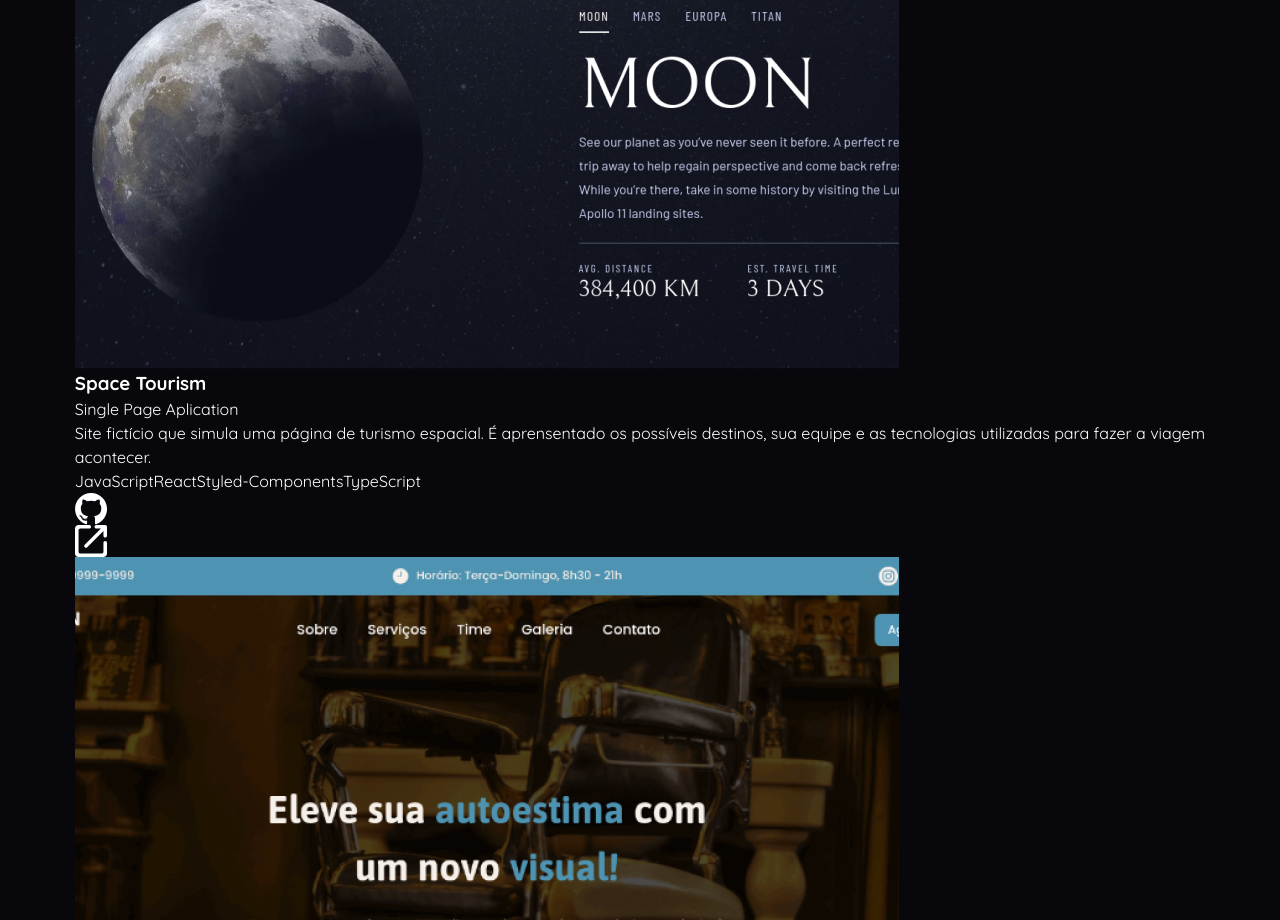
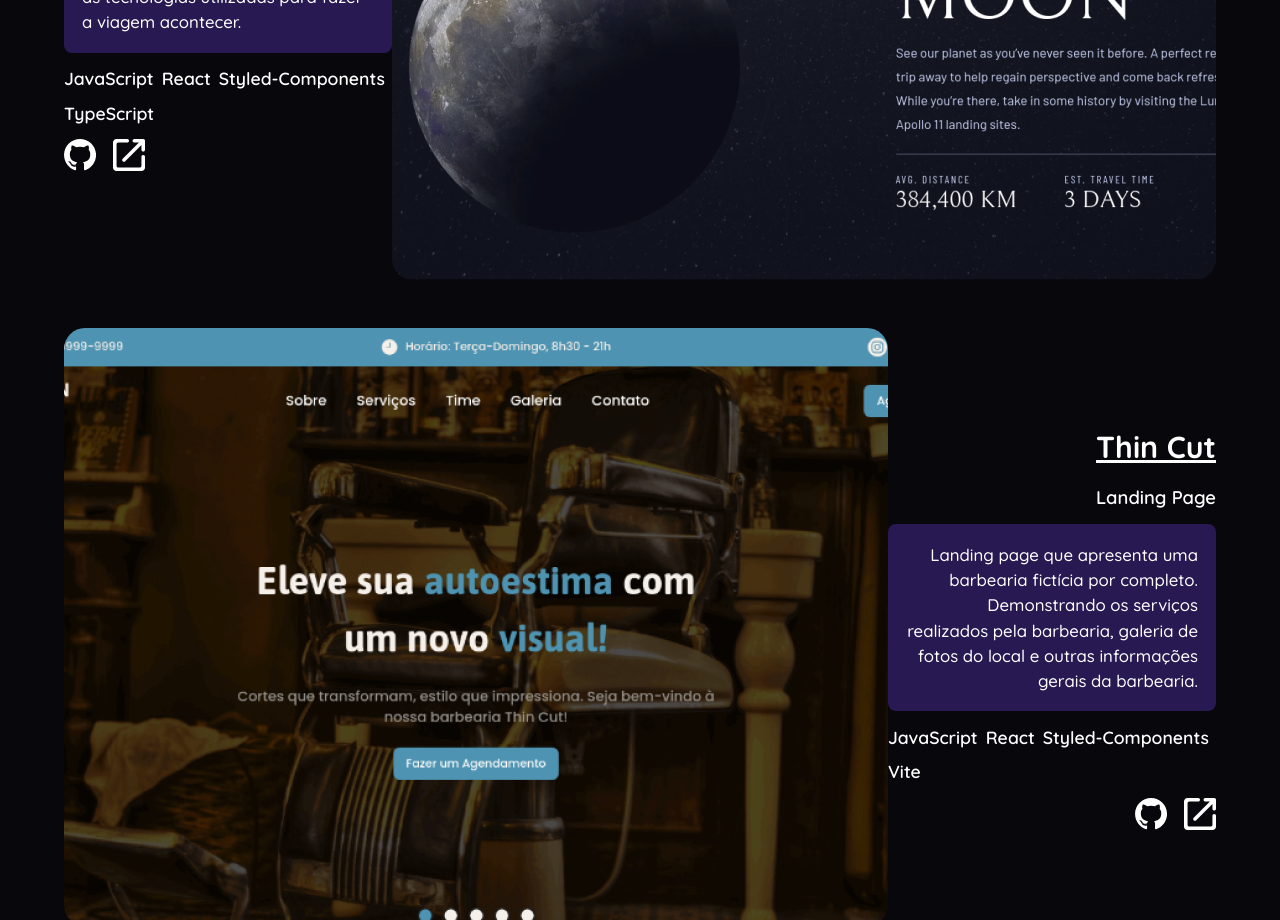
Before and after one commit to CauaRodrigues/portfolio, a React (Vite) app: page /about in a window 1280 px wide. Shown: the part 1880-2800 px from the top of the page. Built offline with nearby package versions, Linux system fonts and the light colour scheme.

Commit message:
projects section | OK

```diff
--- a/src/pages/About/index.jsx
+++ b/src/pages/About/index.jsx
@@ -21,7 +21,7 @@ export default function About() {
 
 const ContainerStyled = styled.main`
 	width: 100%;
-	padding: 24px 12px;
+	padding: 24px 0;
 	display: flex;
 	flex-direction: column;
 	align-items: center;
--- a/src/pages/About/sections/Projects/index.jsx
+++ b/src/pages/About/sections/Projects/index.jsx
@@ -13,11 +13,15 @@ export default function Projects() {
 
 			<S.Content>
 				<S.Project>
-					<img src="assets/projects/pickles.png" alt="Search Pickles" />
+					<img
+						className="project-image"
+						src="assets/projects/pickles.png"
+						alt="Search Pickles"
+					/>
 
 					<S.InfosProject>
 						<h3>Pickles Search</h3>
-						<span>Single Page Aplication</span>
+						<span className="aplication-type">Single Page Aplication</span>
 
 						<S.BoxDescription>
 							<p>
@@ -27,26 +31,30 @@ export default function Projects() {
 							</p>
 						</S.BoxDescription>
 
-						<S.Technologies>
+						<S.Technologies className="align-group">
 							<span>JavaScript</span>
 							<span>React</span>
 							<span>Styled-Components</span>
 							<span>Axios</span>
 						</S.Technologies>
 
-						<div className="links-project">
+						<S.GroupLink className="align-group">
 							<img src="assets/icons/github.svg" alt="repositório" />
 							<img src="assets/icons/link.svg" alt="link da aplicação" />
-						</div>
+						</S.GroupLink>
 					</S.InfosProject>
 				</S.Project>
 
 				<S.Project>
-					<img src="assets/projects/space.png" alt="Search Pickles" />
+					<img
+						className="project-image"
+						src="assets/projects/space.png"
+						alt="Search Pickles"
+					/>
 
 					<S.InfosProject>
 						<h3>Space Tourism</h3>
-						<span>Single Page Aplication</span>
+						<span className="aplication-type">Single Page Aplication</span>
 
 						<S.BoxDescription>
 							<p>
@@ -56,26 +64,30 @@ export default function Projects() {
 							</p>
 						</S.BoxDescription>
 
-						<S.Technologies>
+						<S.Technologies className="align-group">
 							<span>JavaScript</span>
 							<span>React</span>
 							<span>Styled-Components</span>
 							<span>TypeScript</span>
 						</S.Technologies>
 
-						<S.Links>
+						<S.GroupLink className="align-group">
 							<img src="assets/icons/github.svg" alt="repositório" />
 							<img src="assets/icons/link.svg" alt="link da aplicação" />
-						</S.Links>
+						</S.GroupLink>
 					</S.InfosProject>
 				</S.Project>
 
 				<S.Project>
-					<img src="assets/projects/thincut.png" alt="Search Pickles" />
+					<img
+						className="project-image"
+						src="assets/projects/thincut.png"
+						alt="Search Pickles"
+					/>
 
 					<S.InfosProject>
 						<h3>Thin Cut</h3>
-						<span>Landing Page</span>
+						<span className="aplication-type">Landing Page</span>
 
 						<S.BoxDescription>
 							<p>
@@ -85,17 +97,17 @@ export default function Projects() {
 							</p>
 						</S.BoxDescription>
 
-						<S.Technologies>
+						<S.Technologies className="align-group">
 							<span>JavaScript</span>
 							<span>React</span>
 							<span>Styled-Components</span>
 							<span>Vite</span>
 						</S.Technologies>
 
-						<S.Links>
+						<S.GroupLink className="align-group">
 							<img src="assets/icons/github.svg" alt="repositório" />
 							<img src="assets/icons/link.svg" alt="link da aplicação" />
-						</S.Links>
+						</S.GroupLink>
 					</S.InfosProject>
 				</S.Project>
 
--- a/src/pages/About/sections/Projects/section.styled.jsx
+++ b/src/pages/About/sections/Projects/section.styled.jsx
@@ -9,17 +9,89 @@ export const ProjectsSection = styled.section`
 
 	h2 {
 		align-self: flex-start;
+		font-size: min(2.3rem, 8vw);
+		font-weight: ${({ theme }) => theme.fonts.fw.bd};
+		font-family: ${({ theme }) => theme.fonts.fm.fira_code};
+		margin: 1rem 0;
+	}
+
+	button {
+		align-self: center;
 	}
 `;
 
-export const Content = styled.div``;
+export const Content = styled.div`
+	width: 100%;
 
-export const Project = styled.div``;
+	display: flex;
+	flex-direction: column;
+	gap: 3rem;
+`;
 
-export const InfosProject = styled.div``;
+export const Project = styled.div`
+	width: 100%;
+	display: flex;
+	align-items: center;
+	justify-content: center;
+	text-align: right;
 
-export const BoxDescription = styled.div``;
+	&:nth-child(2n) {
+		flex-direction: row-reverse;
+		text-align: left;
 
-export const Technologies = styled.div``;
+		.align-group {
+			align-self: flex-start;
+		}
+	}
 
-export const Links = styled.div``;
+	img.project-image {
+		border-radius: 21px;
+	}
+
+	.align-group {
+		align-self: flex-end;
+	}
+`;
+
+export const InfosProject = styled.div`
+	display: flex;
+	flex-direction: column;
+	gap: 0.8rem;
+
+	h3 {
+		font-weight: ${({ theme }) => theme.fonts.fw.bd};
+		font-size: min(1.9rem, 6.5vw);
+		text-decoration: underline;
+	}
+
+	span.aplication-type {
+		font-size: min(1.15rem, 6.5vw);
+		font-weight: ${({ theme }) => theme.fonts.fw.sb};
+	}
+`;
+
+export const BoxDescription = styled.div`
+	padding: 18px;
+
+	background-color: ${({ theme }) => theme.colors.primary_dark};
+	border-radius: 8px;
+
+	font-size: min(1.05rem, 6vw);
+	font-weight: ${({ theme }) => theme.fonts.fw.md};
+`;
+
+export const Technologies = styled.div`
+	display: flex;
+	flex-wrap: wrap;
+	gap: 0.5rem;
+
+	span {
+		font-size: min(1.1rem, 4vw);
+		font-weight: ${({ theme }) => theme.fonts.fw.sb};
+	}
+`;
+
+export const GroupLink = styled.div`
+	display: flex;
+	gap: 1rem;
+`;
```
